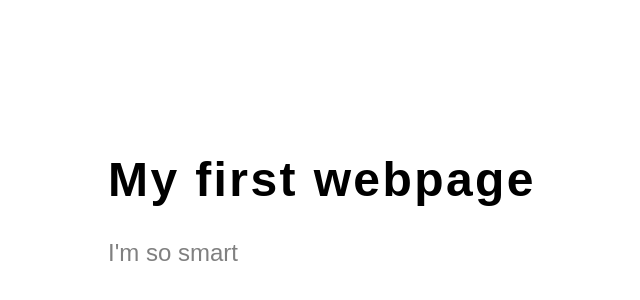
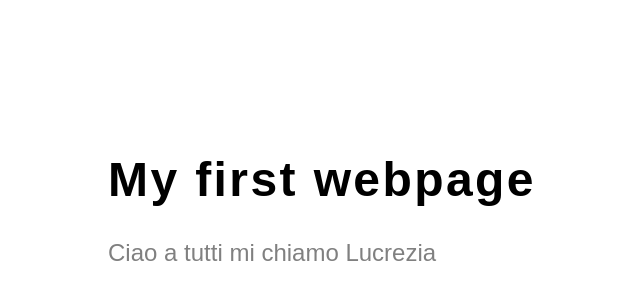
Before and after one commit to lucreziapiva/studiaconluchi, a plain HTML site: page index.html in a window 1280 px wide. Shown: the part 104-404 px from the top of the page, without its empty margins (148-788 px from the left). Drawn offline with Linux system fonts and the light colour scheme.

Commit message:
modificato leggermente il codice

```diff
--- a/index.html
+++ b/index.html
@@ -10,6 +10,6 @@
   </head>
   <body>
     <h1>My first webpage</h1>
-    <p>I'm so smart</p>
+    <p>Ciao a tutti mi chiamo Lucrezia</p>
   </body>
 </html>
```
